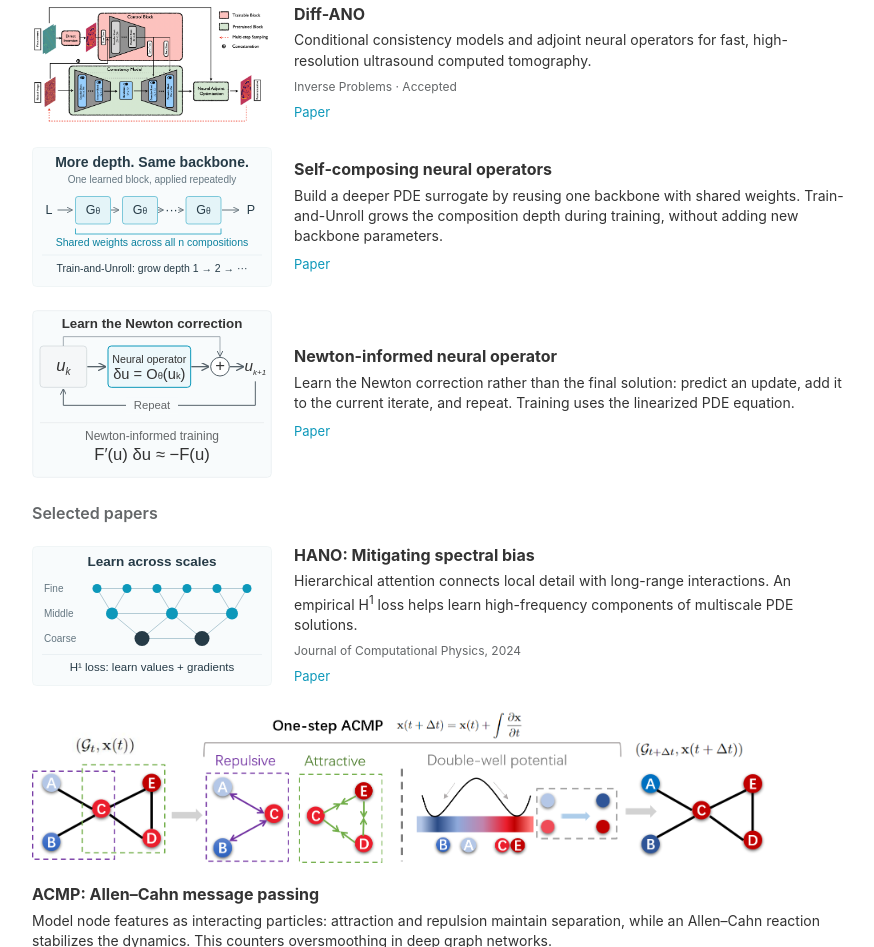
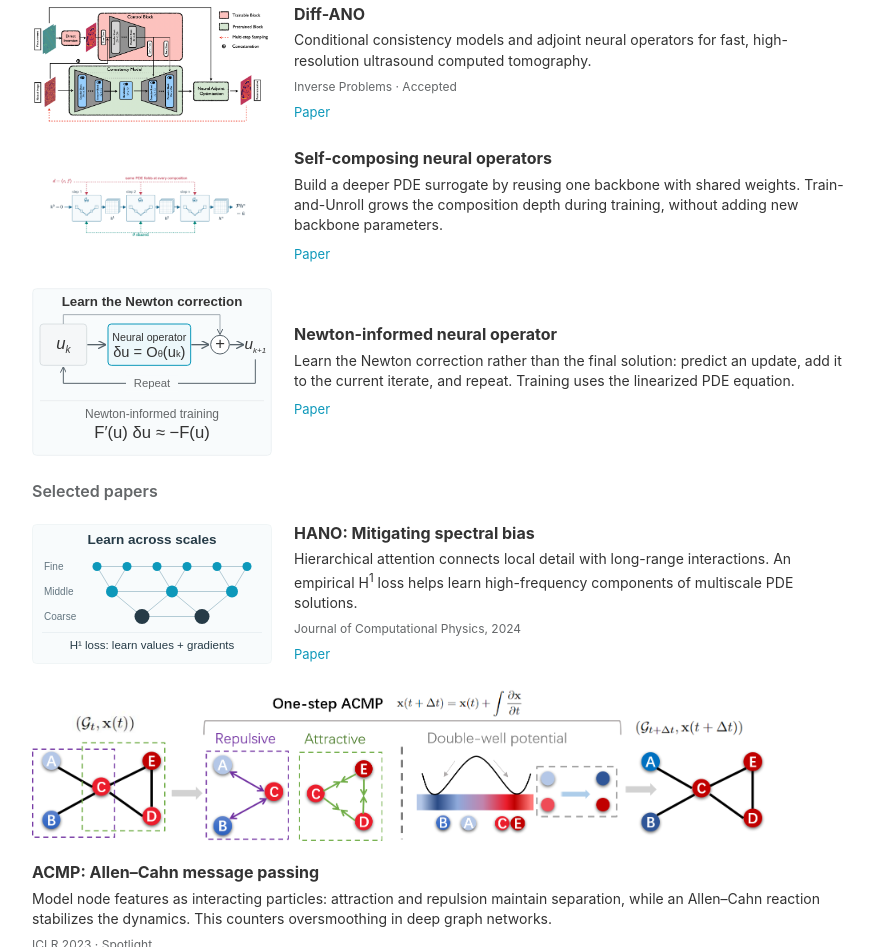
Before and after one commit to xlliu2017/xlliu2017.github.io, a plain HTML site: page index.html in a window 1280 px wide. Shown: the part 1214-2161 px from the top of the page, without its empty margins (283-1157 px from the left). Drawn offline with Linux system fonts and the light colour scheme.

Commit message:
Use shared-backbone diagram for self-composing operator

```diff
--- a/index.html
+++ b/index.html
@@ -91,7 +91,7 @@
                 </div>
             </article>
             <article class="highlight-card">
-                <a class="highlight-figure" href="self-composing-idea.svg" aria-label="View the self-composing neural operator idea"><img src="self-composing-idea.svg" alt="Lift the input, repeatedly apply the same backbone with shared weights, then project to the solution. Train-and-Unroll grows the composition depth." loading="lazy" width="480" height="280"></a>
+                <a class="highlight-figure" href="images/wechat-20261115/academic/shared_backbone.png" aria-label="View the self-composing neural operator architecture"><img src="images/wechat-20261115/academic/shared_backbone.png" alt="The same multigrid backbone repeatedly updates a hidden state, with shared weights and the same PDE inputs at each step; the final state is projected to the solution." loading="lazy" width="2368" height="674"></a>
                 <div class="highlight-card-body">
                     <span class="highlight-label">Operator learning · Multiscale PDEs</span>
                     <h3><a href="https://doi.org/10.1016/j.jcp.2026.115189">Self-composing neural operators</a></h3>
```
